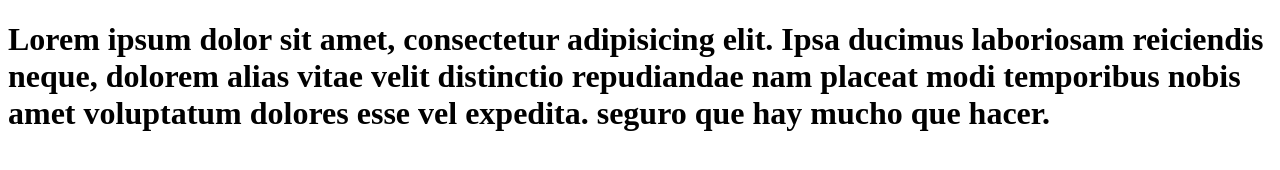
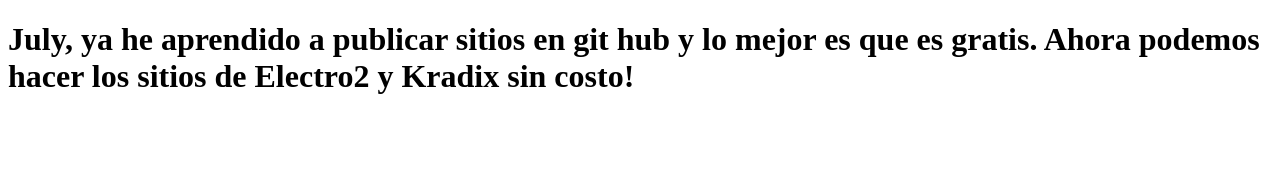
Before and after one commit to GitYilo/Ejemplo-de-VC, a plain HTML site: page index.html in a window 1280 px wide. Drawn offline with Linux system fonts and the light colour scheme.

Commit message:
Mensaje a Julio

```diff
--- a/index.html
+++ b/index.html
@@ -8,8 +8,7 @@
 <body>
     <div  >
         <h1>
-            Lorem ipsum dolor sit amet, consectetur adipisicing elit. Ipsa ducimus laboriosam reiciendis neque, dolorem alias vitae velit distinctio repudiandae nam placeat modi temporibus nobis amet voluptatum dolores esse vel expedita.
-            seguro que hay mucho que hacer.
+           July, ya he aprendido a publicar sitios en git hub y lo mejor es que es gratis. Ahora podemos hacer los sitios de Electro2 y Kradix sin costo!
         </h1>
     </div>
 </body>
```
